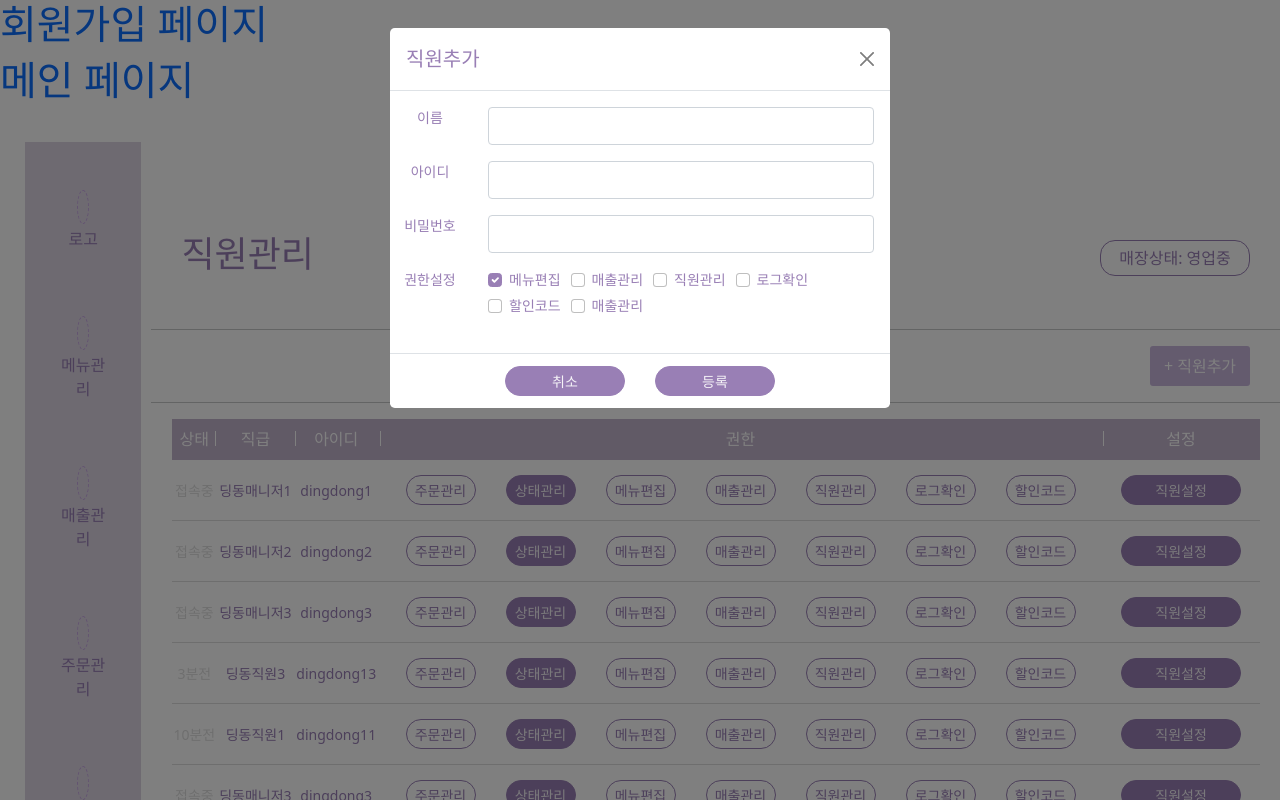
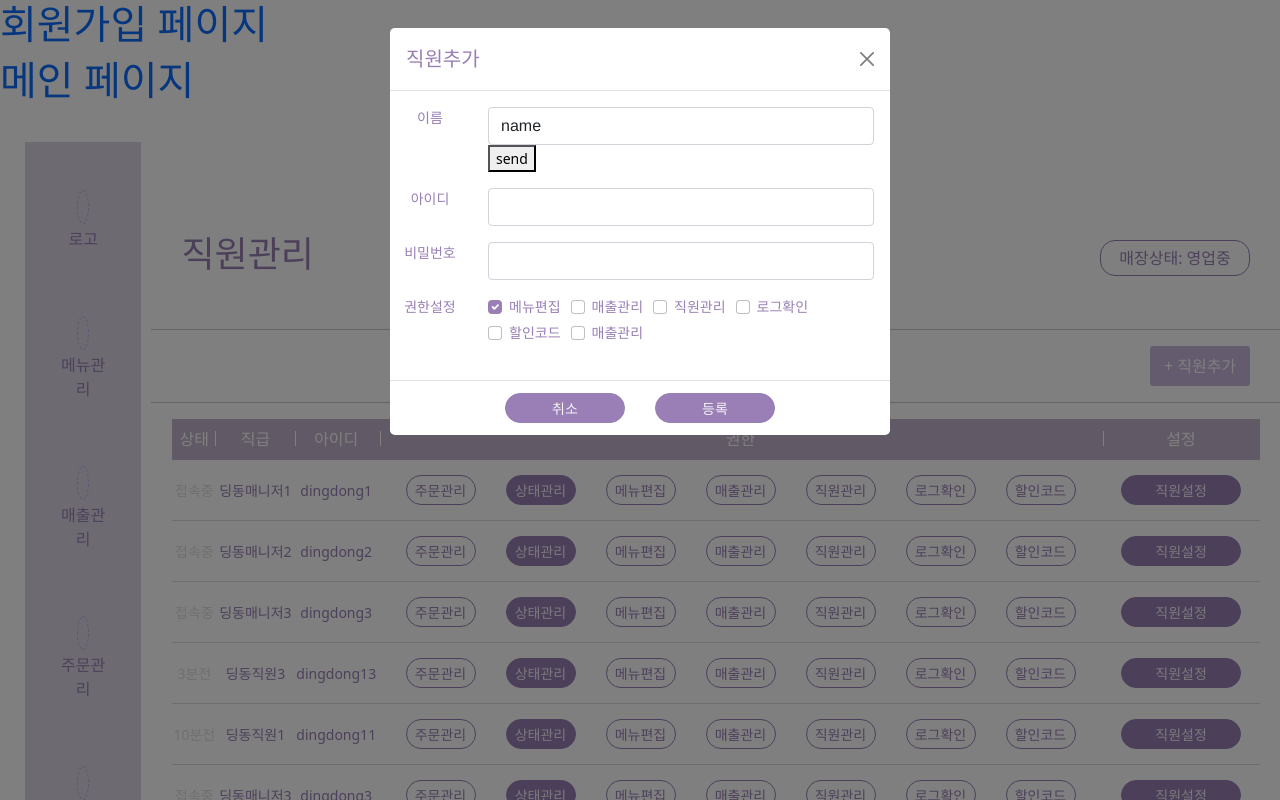
Before and after one commit to jgsjss/ding, a Vue app: page /staffmanagementone in a window 1280 px wide. Both pictures are taken after a click on the button "+ 직원추가". Shown: the top 800 px of the page. Built offline with nearby package versions, Linux system fonts and the light colour scheme; some icons are missing.

Commit message:
01.18 16:58
직원관리모달 테스트

```diff
--- a/src/components/StaffModal.vue
+++ b/src/components/StaffModal.vue
@@ -9,11 +9,12 @@
         <button type="button" class="btn-close" data-bs-dismiss="modal" aria-label="Close"></button>
       </div>
       <div class="modal-body">
-<form>
+<form id="staffadd" @submit.prevent="sendpost" method="post">
   <div class="row mb-3">
     <label for="inputEmail3" class="col-sm-2 col-form-label">이름</label>
     <div class="col-sm-10">
-      <input type="email" class="form-control" id="inputEmail3">
+      <input type="text" class="form-control" id="inputname" name="addname" v-model="addname">
+      <button>send</button>
     </div>
   </div>
   <div class="row mb-3">
@@ -168,8 +169,29 @@
 </template>
 
 <script>
+import router from "../router";
+import axios from "axios";
 export default {
+  data() {
+    return {
+      addname:'name'
 
+    }
+
+  },
+  methods: {
+    sendpost: function() {
+      axios.post('//jsonplaceholder.typicode.com/posts', {
+        userId: 1,
+        addname: this.addname
+      })
+      .then(function(res) {
+        console.log(res.data)
+    }, function() {
+      console.log('falied')
+    })
+  }
+  }
 }
 </script>
 
```
